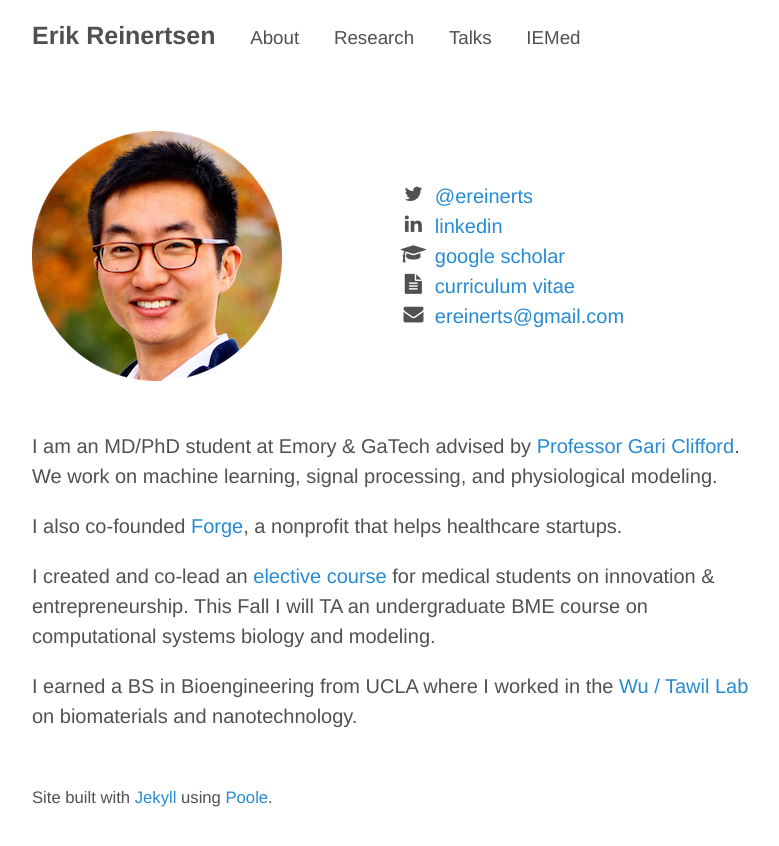
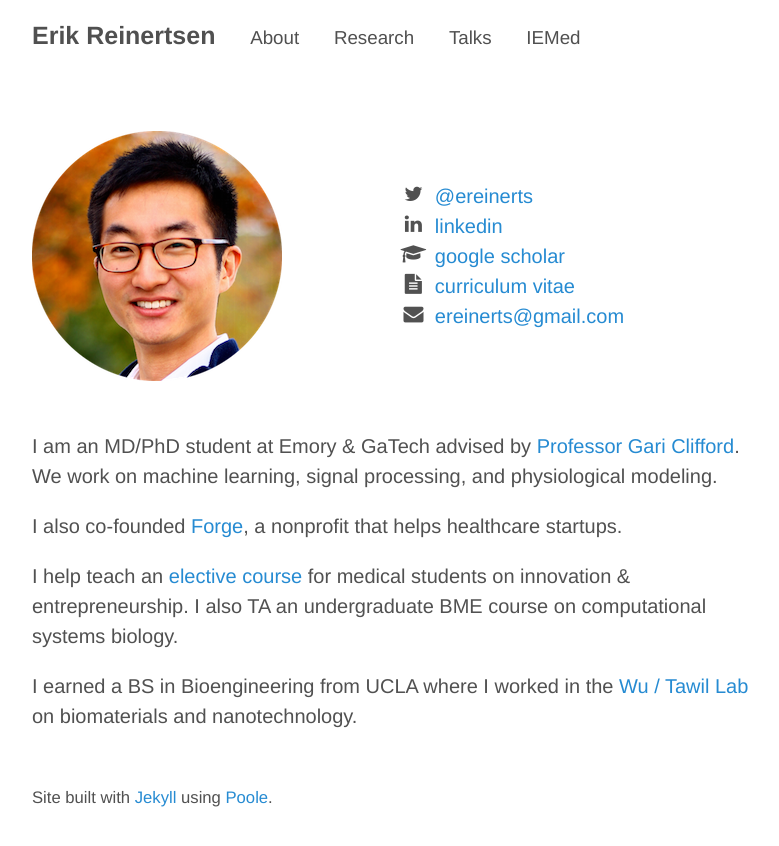
Before and after one commit to erikr/erikr.github.io, a Jekyll site: the page built from about.md, in a window 1280 px wide. Shown: the top 846 px of the page, without its empty margins (248-1027 px from the left). Built offline with Jekyll 4.4.1, drawn with Linux system fonts in a browser that asks for light colours; nearby versions of some CDN libraries.

Commit message:
revise about

```diff
--- a/about.md
+++ b/about.md
@@ -23,7 +23,7 @@ I am an MD/PhD student at Emory & GaTech advised by [Professor Gari Clifford](ht
 
 I also co-founded [Forge](http://forgehealth.org), a nonprofit that helps healthcare startups.
 
-I created and co-lead an [elective course](http://erikreinertsen.com/iemed/) for medical students on innovation & entrepreneurship. This Fall I will TA an undergraduate BME course on computational systems biology and modeling.
+I help teach an [elective course](http://erikreinertsen.com/iemed/) for medical students on innovation & entrepreneurship. I also TA an undergraduate BME course on computational systems biology.
 
 I earned a BS in Bioengineering from UCLA where I worked in the [Wu / Tawil Lab](http://wulab.seas.ucla.edu/) on biomaterials and nanotechnology.
 
```
